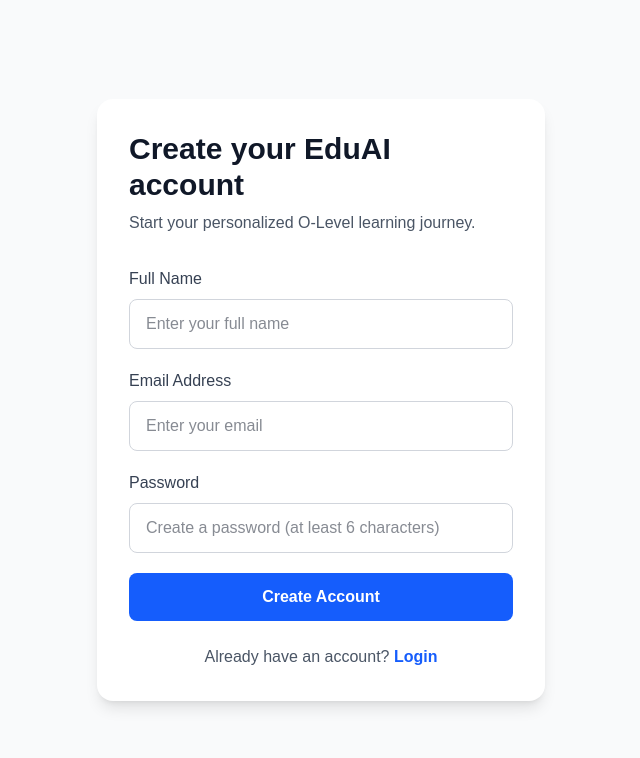
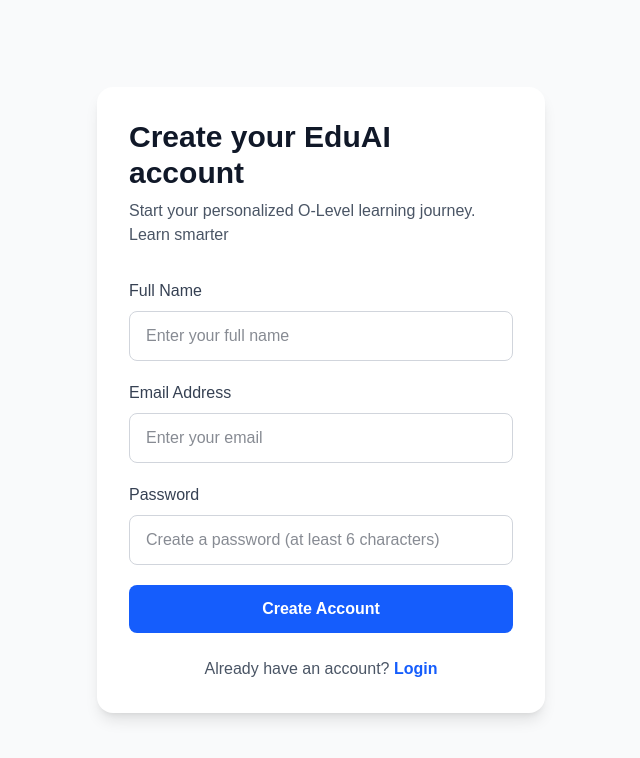
Before and after one commit to fanu56/eduai, a Next.js app: page /signup in a window 1280 px wide. Shown: the top 758 px of the page, without its empty margins (319-959 px from the left). Built offline with nearby package versions, Linux system fonts and the light colour scheme; no server answers.

Commit message:
Trigger Vercel deployment

```diff
--- a/app/signup/page.tsx
+++ b/app/signup/page.tsx
@@ -54,7 +54,7 @@ export default function SignupPage() {
         </h1>
 
         <p className="mb-8 text-gray-600">
-          Start your personalized O-Level learning journey.
+          Start your personalized O-Level learning journey. Learn smarter
         </p>
 
         <form onSubmit={handleSignup} className="space-y-5">
```
